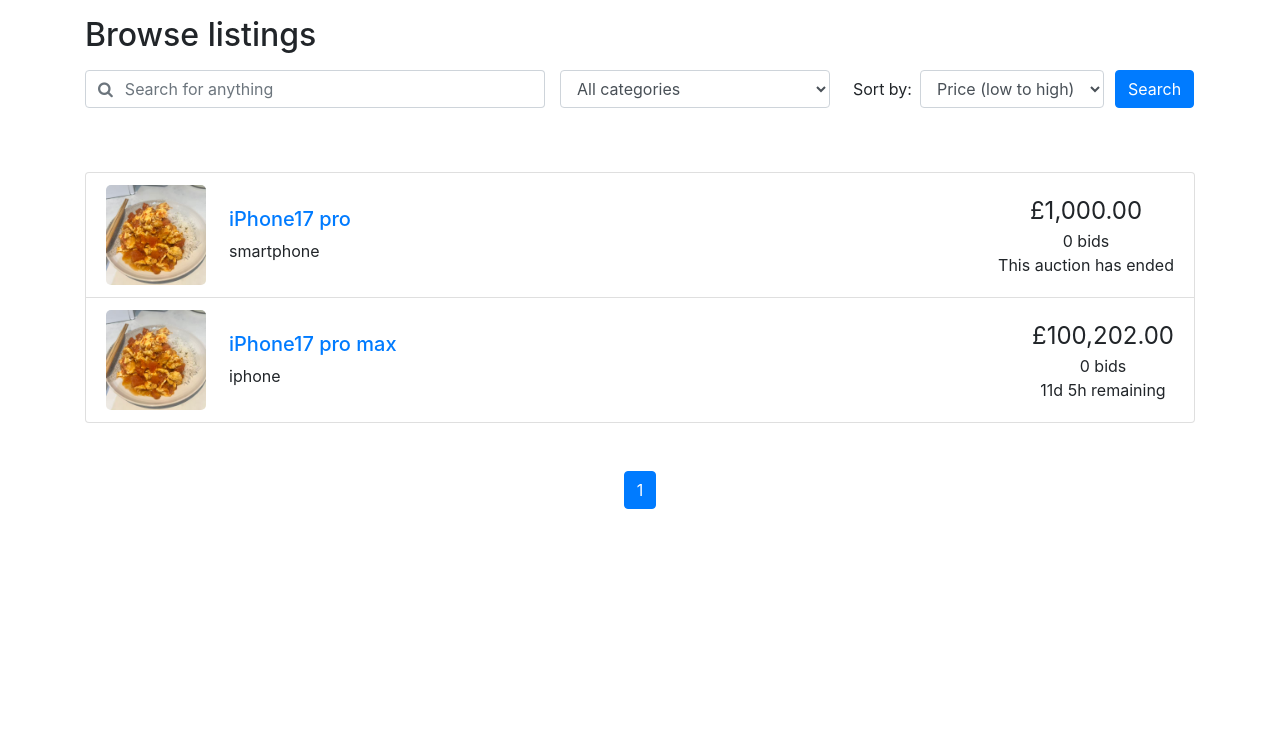
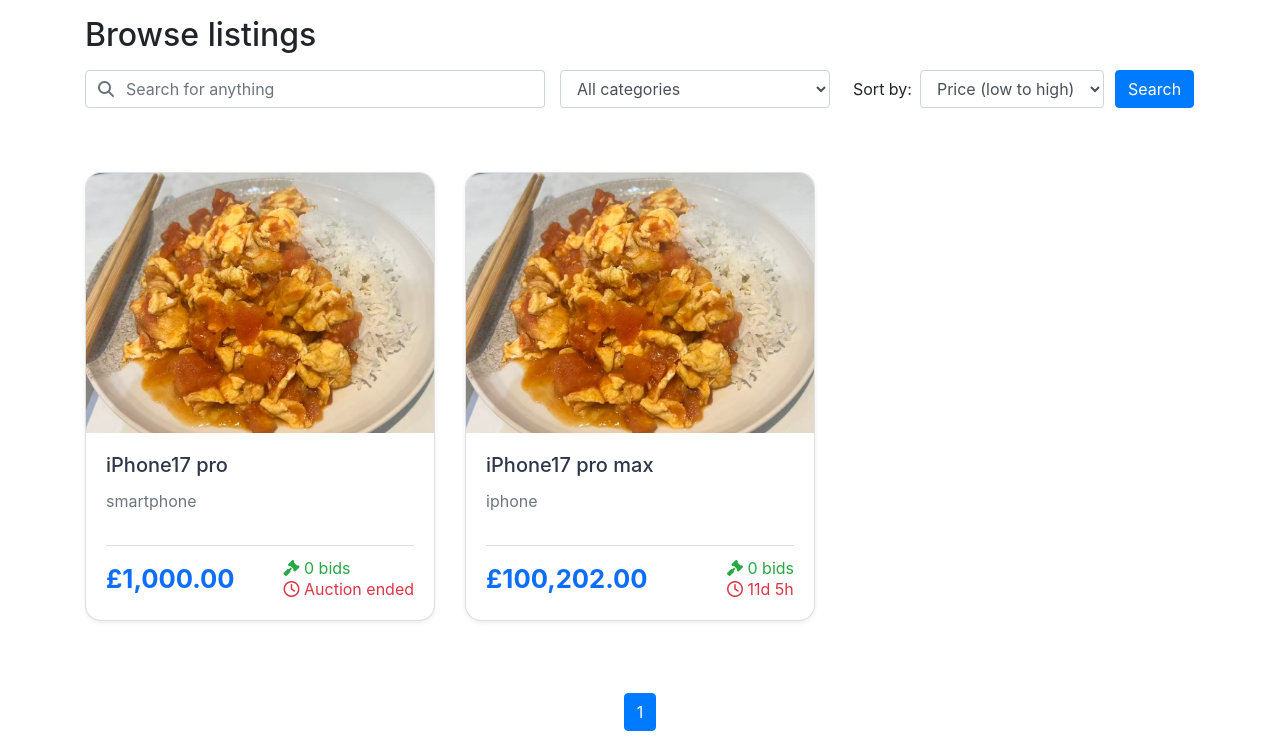
Before and after one commit to jiaqisun617-hash/auction, a PHP site: page /browse.php in a window 1280 px wide. Shown: the part 114-861 px from the top of the page. Before the commit the page ends 623 px from the top, so only its background shows below. Run offline with PHP 8.4, Linux system fonts and the light colour scheme; data comes from the database, SQL or seed files in the repository; data that the repository does not hold is empty.

Commit message:
前端ui更改

```diff
--- a/browse.php
+++ b/browse.php
@@ -114,7 +114,7 @@
 
 <!-- TODO: If result set is empty, print an informative message. Otherwise... -->
 
-<ul class="list-group">
+<div class="row">
 
 <?php
   // If no results found
@@ -176,7 +176,7 @@ $img_path = $res_img->fetch_assoc()['path'] ?? 'uploads/default.jpg';
   mysqli_close($connection);
 ?>
 
-</ul>
+</div>
 
 <!-- Pagination for results listings -->
 <nav aria-label="Search results pages" class="mt-5">
--- a/header.php
+++ b/header.php
@@ -17,11 +17,34 @@
   <!-- Bootstrap and FontAwesome CSS -->
   <link rel="stylesheet" href="css/bootstrap.min.css">
   <link rel="stylesheet" href="https://cdnjs.cloudflare.com/ajax/libs/font-awesome/4.7.0/css/font-awesome.min.css">
+  <link rel="stylesheet" href="https://cdnjs.cloudflare.com/ajax/libs/font-awesome/6.4.0/css/all.min.css">
+
 
   <!-- Custom CSS file -->
   <link rel="stylesheet" href="css/custom.css">
 
   <title>[My Auction Site] <!--CHANGEME!--></title>
+  <style>
+/* 整个卡片 hover 上浮 */
+.auction-card {
+    transition: all 0.25s ease;
+}
+
+.auction-card:hover {
+    transform: translateY(-6px);
+    box-shadow: 0 10px 22px rgba(0, 0, 0, 0.15);
+}
+
+/* 图片变暗 */
+.auction-card img {
+    transition: all 0.25s ease;
+}
+
+.auction-card:hover img {
+    filter: brightness(70%);
+}
+</style>
+
 </head>
 
 
--- a/utilities.php
+++ b/utilities.php
@@ -23,55 +23,78 @@ function display_time_remaining($interval) {
 
 // print_listing_li:
 // This function prints an HTML <li> element containing an auction listing
-function print_listing_li($item_id, $title, $desc, $price, $num_bids, $end_time,$img_path)
+function print_listing_li($item_id, $title, $desc, $price, $num_bids, $end_time, $img_path)
 {
-  // Truncate long descriptions
   if (strlen($desc) > 250) {
     $desc_shortened = substr($desc, 0, 250) . '...';
-  }
-  else {
+  } else {
     $desc_shortened = $desc;
   }
 
-  // Fix language of bid vs. bids
-  if ($num_bids == 1) {
-    $bid = ' bid';
-  }
-  else {
-    $bid = ' bids';
+  if ($num_bids == 1) $bid = " bid";
+  else $bid = " bids";
+
+  $now = new DateTime();
+  if ($now > $end_time) {
+    $time_remaining = 'Auction ended';
+  } else {
+    $interval = date_diff($now, $end_time);
+    $time_remaining = display_time_remaining($interval);
   }
 
-  // Calculate time to auction end
-  $now = new DateTime();
-  if ($now > $end_time) {
-    $time_remaining = 'This auction has ended';
-  }
-  else {
-    // Get interval:
-    $time_to_end = date_diff($now, $end_time);
-    $time_remaining = display_time_remaining($time_to_end) . ' remaining';
-  }
+echo('
+<div class="col-md-4 mb-4">
+  <div class="card auction-card shadow-sm" style="border-radius: 16px; overflow: hidden; min-height: 100px;">
 
-  // Print HTML
-echo('
-    <li class="list-group-item d-flex justify-content-between align-items-center">
+    <a href="listing.php?item_id=' . $item_id . '">
+      <img src="' . $img_path . '" class="card-img-top"
+           style="height: 260px; object-fit: cover;">
+    </a>
 
-        <div class="d-flex align-items-center">
-            <img src="'.$img_path.'"
-                 style="width:100px;height:100px;object-fit:cover;margin-right:15px;border-radius:5px;">
+    <div class="card-body">
 
-            <div class="p-2 mr-5">
-                <h5><a href="listing.php?item_id=' . $item_id . '">' . $title . '</a></h5>
-                ' . $desc_shortened . '
-            </div>
-        </div> <div class="text-center text-nowrap">
-            <span style="font-size: 1.5em">£' . number_format($price, 2) . '</span><br/>
-            ' . $num_bids . $bid . '<br/>
+     <h5 class="card-title">
+  <a href="listing.php?item_id=' . $item_id . '" style="color: #2d3748; text-decoration: none;">
+    ' . $title . '
+  </a>
+</h5>
+
+
+      <p class="card-text text-muted" style="min-height: 40px;">
+        ' . $desc_shortened . '
+      </p>
+
+      <!-- 黑色分隔线 -->
+      <hr style="margin: 0 0 12px 0; border-top: 1px solid #ddd;">
+
+      <div class="d-flex justify-content-between align-items-center">
+
+        <!-- 左边：大号蓝色价格 -->
+        <span style="font-size: 1.6em; font-weight: 700; color: #0d6efd;">
+          £' . number_format($price, 2) . '
+        </span>
+
+        <!-- 右边：bid 数量 + 时间（纵向排列） -->
+        <div class="text-end" style="line-height: 1.3;">
+
+          <div class="text-success">
+            <i class="fa-solid fa-gavel"></i>
+            ' . $num_bids . $bid . '
+          </div>
+
+          <div class="text-danger">
+            <i class="fa-regular fa-clock"></i>
             ' . $time_remaining . '
+          </div>
+
         </div>
 
-    </li>'
-);
+      </div>
+
+    </div>
+
+  </div>
+</div>
+');
 
 }
-?>
```
